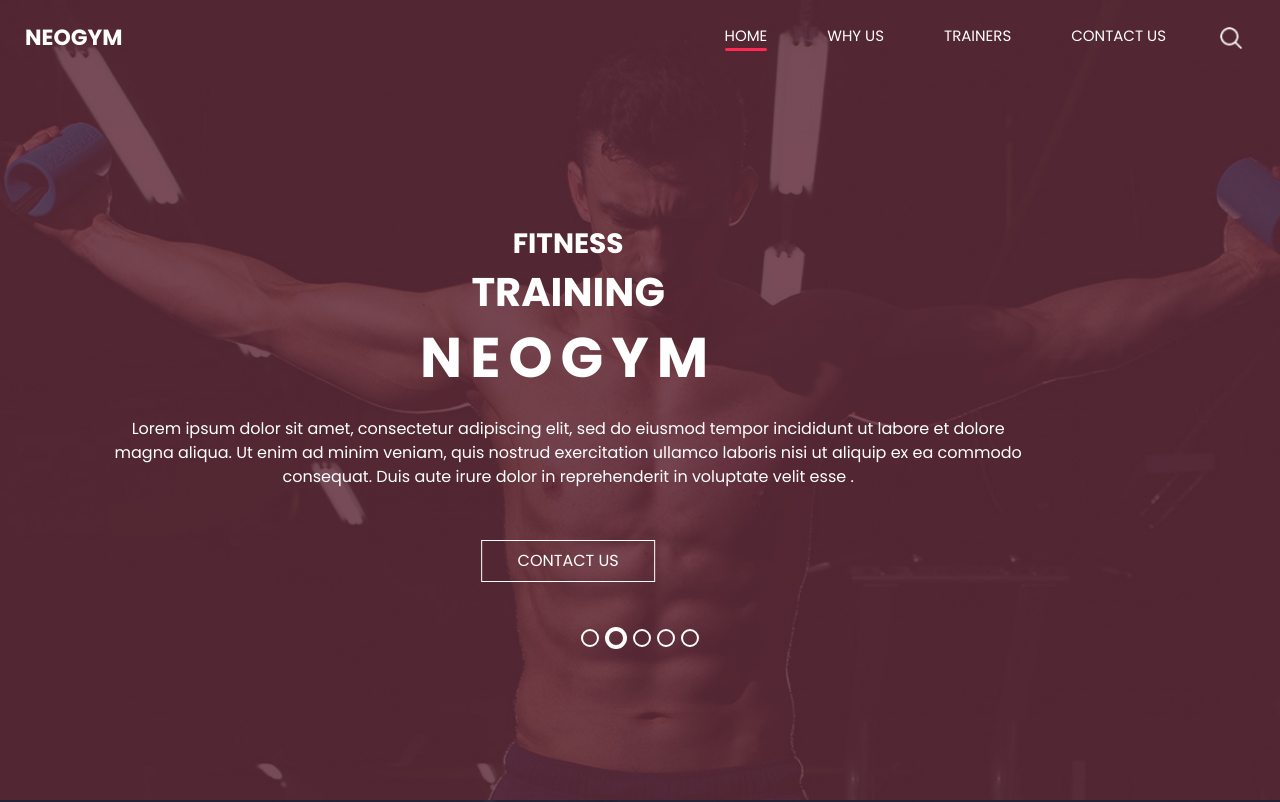
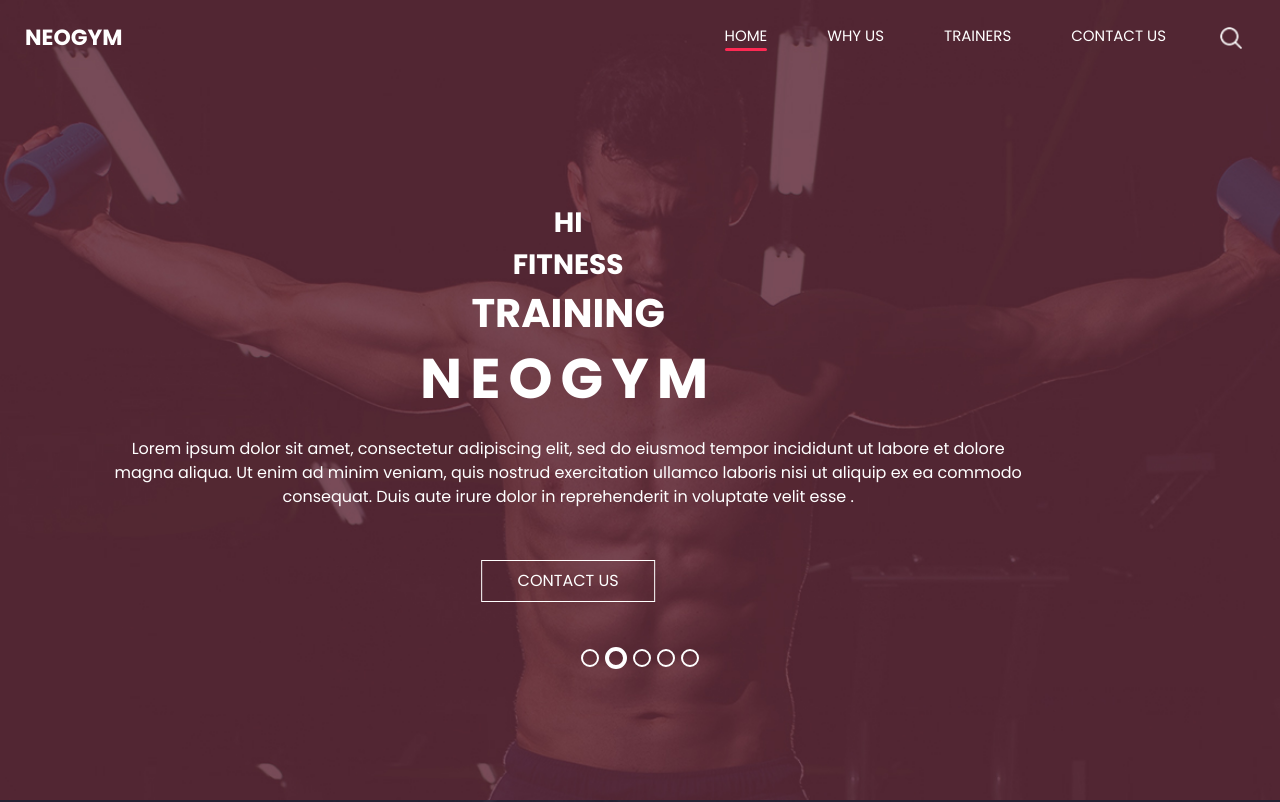
Before and after one commit to amit-devb/jenkins-ansible-deploy, a plain HTML site: page index.html in a window 1280 px wide. Shown: the top 802 px of the page. Drawn offline with nearby package versions, Linux system fonts and the light colour scheme.

Commit message:
Update index.html

```diff
--- a/index.html
+++ b/index.html
@@ -80,6 +80,7 @@
               <div class="col-lg-10 col-md-11 mx-auto">
                 <div class="detail-box">
                   <div>
+                    <h3>Hi<h3>
                     <h3>
                       Fitness
                     </h3>
```
